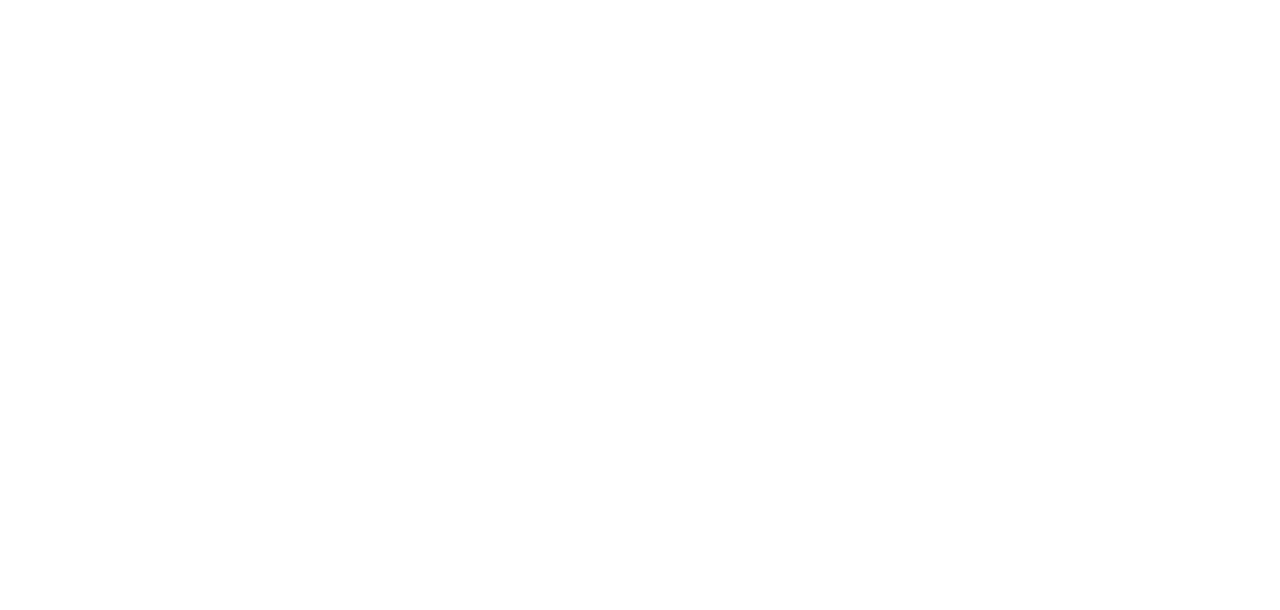
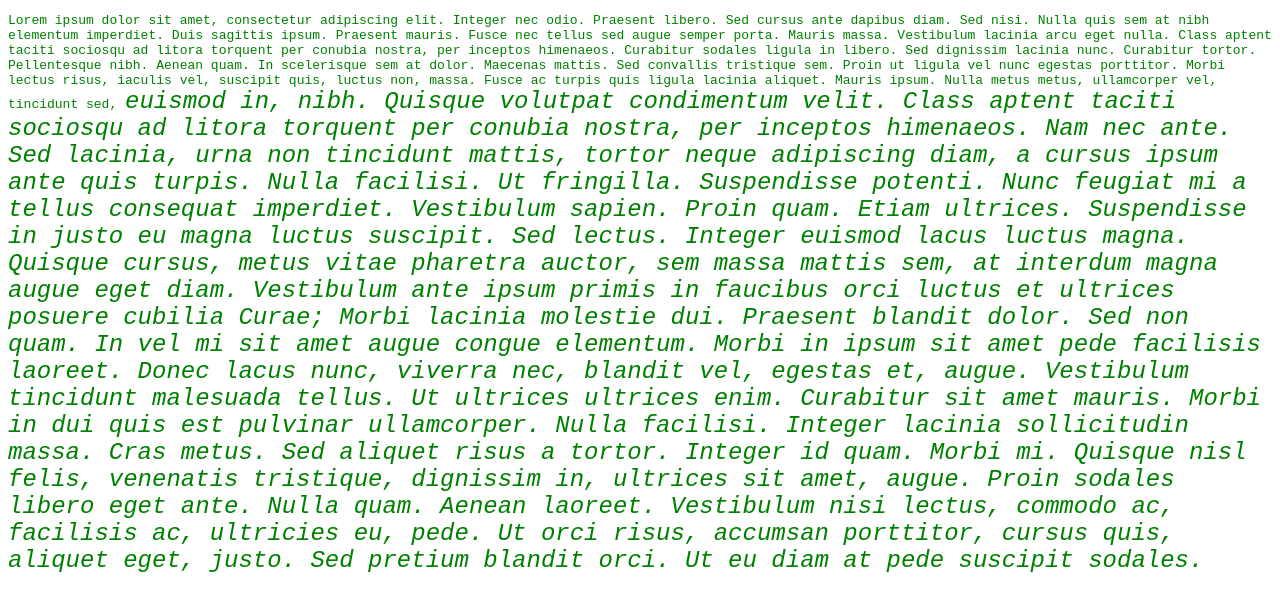
Before and after one commit to Pandax10a/cssIntro, a plain HTML site: page index.html in a window 1280 px wide. Drawn offline with Linux system fonts and the light colour scheme.

Commit message:
added inline, internal, external css

```diff
--- a/index.html
+++ b/index.html
@@ -5,8 +5,29 @@
     <meta http-equiv="X-UA-Compatible" content="IE=edge">
     <meta name="viewport" content="width=device-width, initial-scale=1.0">
     <title>Document</title>
+    <link href = "style.css" rel = "stylesheet">
 </head>
 <body>
+    <style>
+        i {
+            font-size: 24px;
+        }
+    </style>
+    <main>
+        <article>
+            <p style="color: green;">Lorem ipsum dolor sit amet, consectetur adipiscing elit. Integer nec odio. Praesent libero. Sed cursus ante dapibus diam. Sed nisi. Nulla quis sem at nibh elementum imperdiet. Duis sagittis ipsum. Praesent mauris. Fusce nec tellus sed augue semper porta. Mauris massa. Vestibulum lacinia arcu eget nulla. Class aptent taciti sociosqu ad litora torquent per conubia nostra, per inceptos himenaeos. Curabitur sodales ligula in libero.
+
+                Sed dignissim lacinia nunc. Curabitur tortor. Pellentesque nibh. Aenean quam. In scelerisque sem at dolor. Maecenas mattis. Sed convallis tristique sem. Proin ut ligula vel nunc egestas porttitor. Morbi lectus risus, iaculis vel, suscipit quis, luctus non, massa. Fusce ac turpis quis ligula lacinia aliquet. Mauris ipsum.
+
+                Nulla metus metus, ullamcorper vel, tincidunt sed, <i> euismod in, nibh. Quisque volutpat condimentum velit. Class aptent taciti sociosqu ad litora torquent per conubia nostra, per inceptos himenaeos. Nam nec ante. Sed lacinia, urna non tincidunt mattis, tortor neque adipiscing diam, a cursus ipsum ante quis turpis. Nulla facilisi. Ut fringilla. Suspendisse potenti. Nunc feugiat mi a tellus consequat imperdiet. Vestibulum sapien. Proin quam. Etiam ultrices. Suspendisse in justo eu magna luctus suscipit.
+
+                Sed lectus. Integer euismod lacus luctus magna. Quisque cursus, metus vitae pharetra auctor, sem massa mattis sem, at interdum magna augue eget diam. Vestibulum ante ipsum primis in faucibus orci luctus et ultrices posuere cubilia Curae; Morbi lacinia molestie dui. Praesent blandit dolor. Sed non quam. In vel mi sit amet augue congue elementum. Morbi in ipsum sit amet pede facilisis laoreet. Donec lacus nunc, viverra nec, blandit vel, egestas et, augue. Vestibulum tincidunt malesuada tellus. Ut ultrices ultrices enim. Curabitur sit amet mauris. Morbi in dui quis est pulvinar ullamcorper. Nulla facilisi.
+
+                Integer lacinia sollicitudin massa. Cras metus. Sed aliquet risus a tortor. Integer id quam. Morbi mi. Quisque nisl felis, venenatis tristique, dignissim in, ultrices sit amet, augue. Proin sodales libero eget ante. Nulla quam. Aenean laoreet. Vestibulum nisi lectus, commodo ac, facilisis ac, ultricies eu, pede. Ut orci risus, accumsan porttitor, cursus quis, aliquet eget, justo. Sed pretium blandit orci. Ut eu diam at pede suscipit sodales.
+                </i>
+                </p>
+        </article>
+    </main>
 
 </body>
 </html>
--- /dev/null
+++ b/style.css
@@ -0,0 +1,3 @@
+p {
+    font-family: monospace;
+}
```
